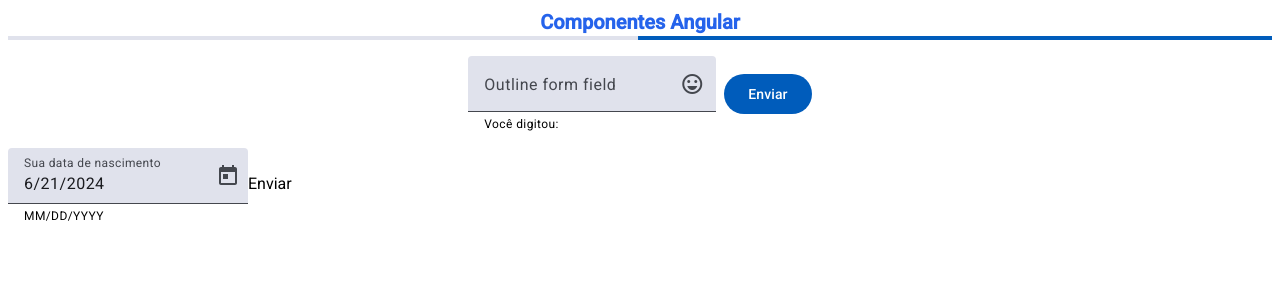
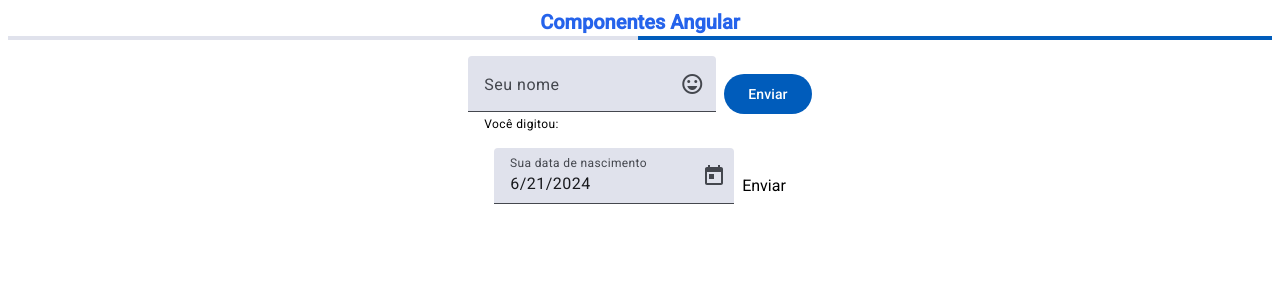
Before and after one commit to matsunagasistemafiep/web-unisenai, an Angular app: page /home in a window 1280 px wide. Shown: the top 300 px of the page. Built offline with nearby package versions, Linux system fonts and the light colour scheme.

Commit message:
ajustes aula - 21/06/2024

```diff
--- a/src/app/components/home/home.component.html
+++ b/src/app/components/home/home.component.html
@@ -4,8 +4,8 @@
 
   <div class="p-4 flex justify-center space-x-2 content-center items-center">
     <mat-form-field>
-      <mat-label>Outline form field</mat-label>
-      <input matInput placeholder="Placeholder" [(ngModel)]="nome">
+      <mat-label>Seu nome</mat-label>
+      <input matInput placeholder="Ex: Fulano de Tal" [(ngModel)]="nome">
       <mat-icon matSuffix>sentiment_very_satisfied</mat-icon>
       <mat-hint>Você digitou: {{nome}}</mat-hint>
     </mat-form-field>
@@ -13,7 +13,7 @@
   </div>
 
 
-  <div>
+  <div class="flex justify-center">
     <app-user></app-user>
   </div>
 </div>
--- a/src/app/components/user/user.component.html
+++ b/src/app/components/user/user.component.html
@@ -1,9 +1,15 @@
+<div class="flex space-x-2">
     <mat-form-field>
         <mat-label>Sua data de nascimento</mat-label>
         <input matInput [matDatepicker]="picker" [(ngModel)]="dataNasc">
-    <mat-hint>MM/DD/YYYY</mat-hint>
+        <mat-hint>
+            <span *ngIf="idade!=null" class="font-bold text-lg">
+                Você tem {{ idade }} anos
+            </span>
+        </mat-hint>
         <mat-datepicker-toggle matIconSuffix [for]="picker"></mat-datepicker-toggle>
         <mat-datepicker #picker></mat-datepicker>
     </mat-form-field>
 
     <button (click)="enviar()">Enviar</button>
+</div>
--- a/src/app/components/user/user.component.ts
+++ b/src/app/components/user/user.component.ts
@@ -4,11 +4,17 @@
 import {MatFormFieldModule} from '@angular/material/form-field';
 import {FormsModule} from '@angular/forms';
 import {provideNativeDateAdapter} from '@angular/material/core';
+import { CommonModule } from '@angular/common';
 
 @Component({
   selector: 'app-user',
   standalone: true,
-  imports: [MatDatepickerModule, FormsModule, MatInputModule, MatFormFieldModule],
+  imports: [
+    CommonModule, // Necessário para o *ngIf e *ngFor
+    MatDatepickerModule,  // Componente do datepicker
+    FormsModule, // Necessário para o (ngModel)
+    MatInputModule, MatFormFieldModule // Para o forms (input)
+  ],
   templateUrl: './user.component.html',
   styleUrl: './user.component.scss',
   providers: [provideNativeDateAdapter()],
@@ -16,12 +22,15 @@
 })
 export class UserComponent {
   dataNasc: Date = new Date();
+  idade?: number;
 
   constructor() {
 
   }
+
   enviar() {
-    //console.log(this.dataNasc.getFullYear());
+    let dataHoje = new Date();
+    this.idade = dataHoje.getFullYear() - this.dataNasc.getFullYear();
   }
 
 }
```
Also changed, not shown: src/app/app.routes.ts (+8 -0 lines). Lines whose indentation alone changed are shown as unchanged.
